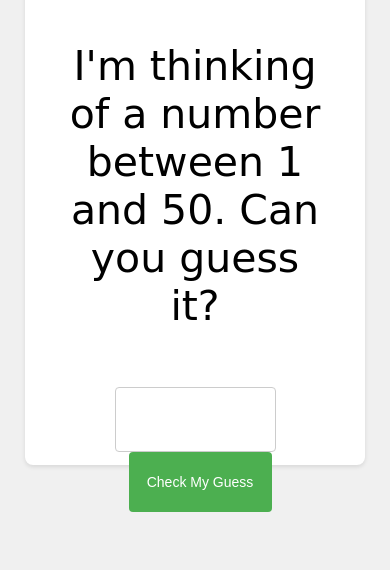
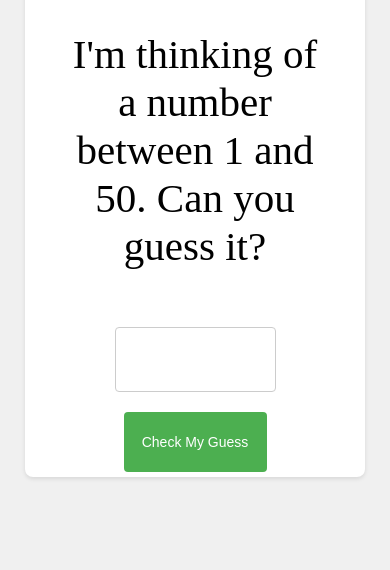
Before and after one commit to keshavmaini/Guess-the-Number-, a plain HTML site: page index.html in a window 390 px wide. Shown: the part 290-860 px from the top of the page. Drawn offline with Linux system fonts and the light colour scheme.

Commit message:
Update style.css

```diff
--- a/style.css
+++ b/style.css
@@ -63,7 +63,7 @@ body {
 @media (max-width : 900px){
     .container{
         width: 80%;
-        height: 610px;
+        height: 75vh;
     }
     .container h1 {
         font-size: 50px;
@@ -71,7 +71,7 @@ body {
     .container p {
         font-size: 41px;
         padding: 16px;
-        font-family: cursive;
+        font-family: 'Times New Roman', Times, serif;
     }
 
     #guessInput {
@@ -90,6 +90,7 @@ body {
         border-radius: 4px;
         cursor: pointer;
         margin-left: 10px;
+        margin: 20px;
         height: 60px;
         font-size: 14px;
         font-weight: 500;
```
